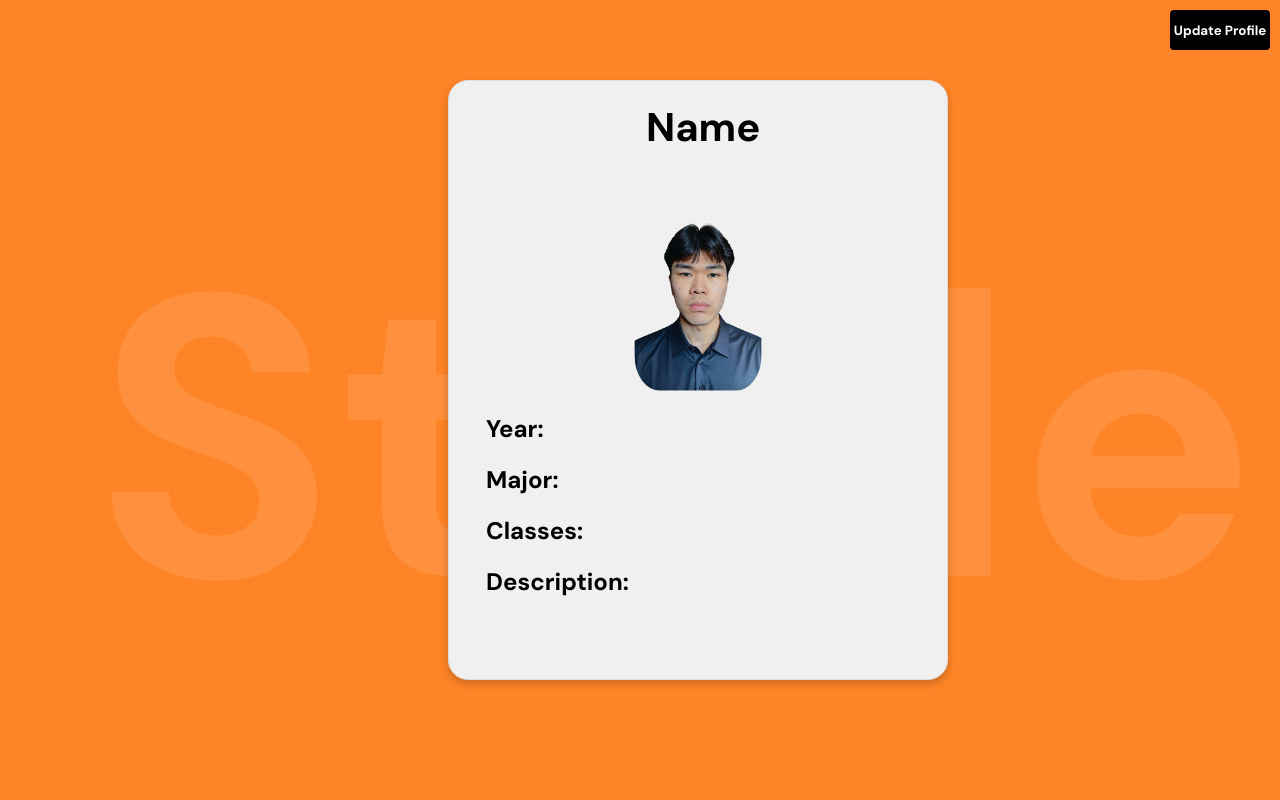
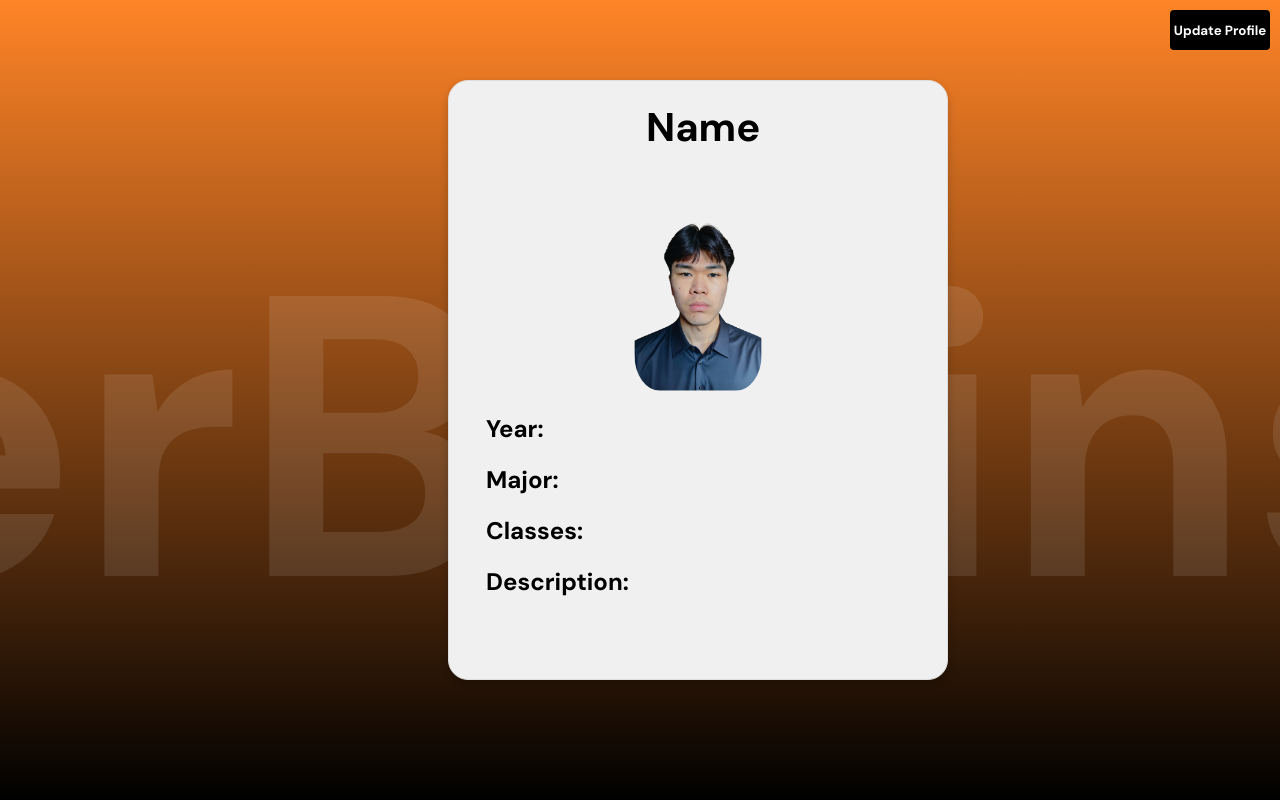
Before and after one commit to JackKammerer/HackathonFall2023, a React (Vite) app: page /homepage in a window 1280 px wide. Built offline with nearby package versions, Linux system fonts and the light colour scheme.

Commit message:
changed background

```diff
--- a/src/app.scss
+++ b/src/app.scss
@@ -1,7 +1,8 @@
-html {
-    scroll-snap-type: y mandatory;
-    scroll-behavior: smooth;
-  }
+html, body {
+  height: 100%;
+  margin: 0;
+  padding: 0;
+}
 
   * {
     padding: 0;
@@ -11,7 +12,8 @@ html {
   }
 
   body {
-    background-color: #FF8427;
+    background: linear-gradient(to bottom, #FF8427, black);
+    background-repeat: no-repeat;
     color: white;
   }
 
--- a/src/components/home/hero/Hero.jsx
+++ b/src/components/home/hero/Hero.jsx
@@ -6,7 +6,7 @@ const sliderVariants = {
     x: 0,
   },
   animate: {
-    x: "-320%",
+    x: "-420%",
     transition: {
       repeat: Infinity,
       repeatType: "mirror",
@@ -30,7 +30,7 @@ const Hero = () => {
           animate="animate"
           style={{ color: "rgba(255, 255, 255, 0.5)" }}
         >
-          Find Students Alike
+          BeaverBrains Find Students Alike
         </motion.div>
       </div>
     </div>
```
